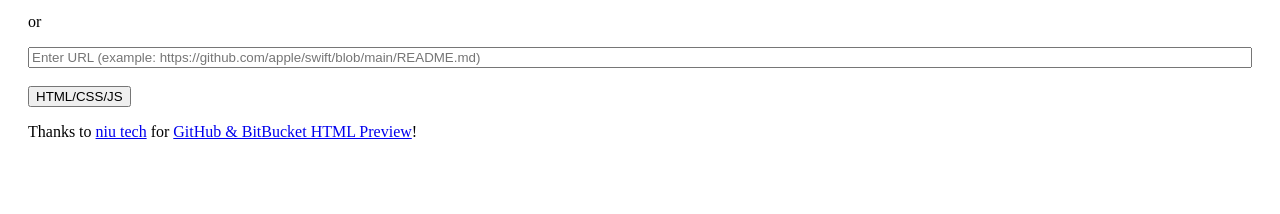
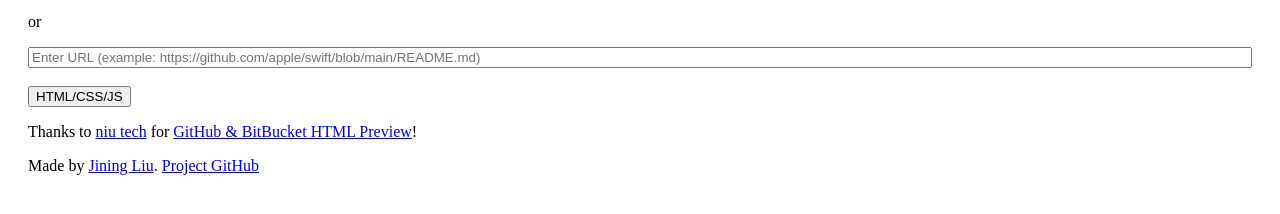
Before and after one commit to GitHubPreview/githubpreview.github.io, a plain HTML site: page index.html in a window 1280 px wide. Shown: the part 104-318 px from the top of the page. Drawn offline with Linux system fonts and the light colour scheme.

Commit message:
made by * and minor changes

```diff
--- a/index.html
+++ b/index.html
@@ -16,6 +16,7 @@
       <br><br>
       <button onclick="html()">HTML/CSS/JS</button>
       <p>Thanks to <a href="https://github.com/niutech">niu tech</a> for <a href="https://github.com/htmlpreview/htmlpreview.github.com">GitHub & BitBucket HTML Preview</a>!</p>
+      <p>Made by <a href="https://github.com/JiningLiu">Jining Liu</a>. <a href="https://github.com/GitHubPreview/githubpreview.github.io">Project GitHub</a></p>
     </div>
   </div>
   <script src="script.js"></script>
```
